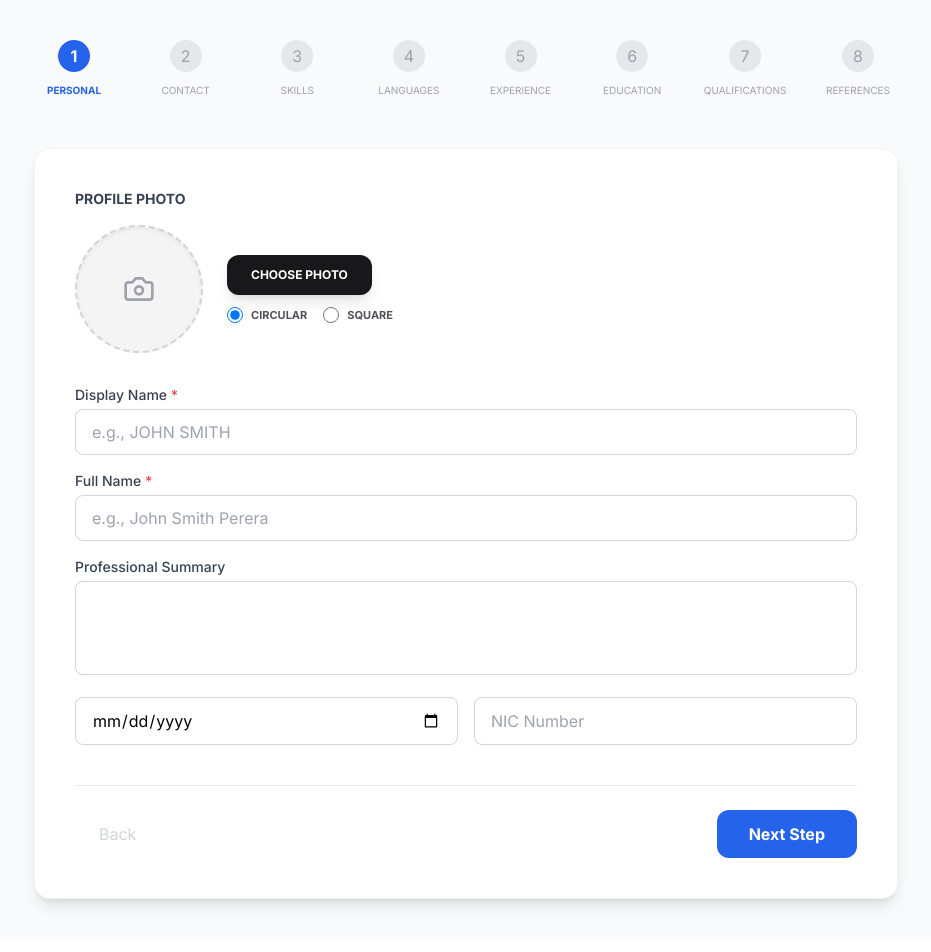
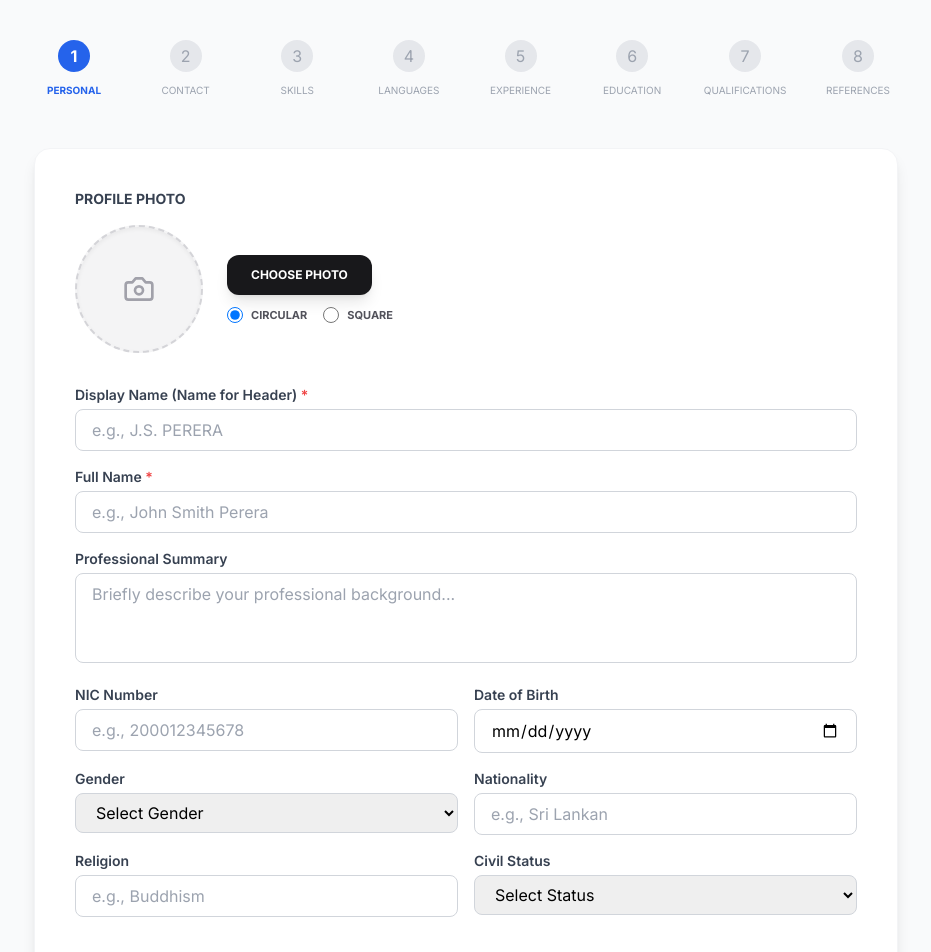
Before and after one commit to ThanushDev/DigiSolutionsCV, a React (Vite) app: page /#/ in a window 1280 px wide. Shown: the top 952 px of the page, without its empty margins (174-1105 px from the left). Built offline with nearby package versions, Linux system fonts and the light colour scheme.

Commit message:
Update PersonalInfo.tsx

```diff
--- a/src/components/FormSections/PersonalInfo.tsx
+++ b/src/components/FormSections/PersonalInfo.tsx
@@ -5,46 +5,122 @@ export function PersonalInfo() {
   const { cvData, updatePersonalInfo } = useCV();
 
   return (
-    <div className="space-y-4 sm:space-y-6">
+    <div className="space-y-6">
       <div className="grid grid-cols-1 md:grid-cols-2 gap-4">
-        {/* Display Name */}
+
+        {/* Display Name - CV එකේ උඩින්ම ලොකුවට වැටෙන නම */}
         <div className="md:col-span-2">
-          <label className="block text-sm font-medium text-gray-700 mb-1">Display Name <span className="text-red-500">*</span></label>
+          <label className="block text-sm font-semibold text-gray-700 mb-1">Display Name (Name for Header) <span className="text-red-500">*</span></label>
           <input
             type="text"
             value={cvData.personalInfo.name}
             onChange={(e) => updatePersonalInfo({ name: e.target.value })}
-            placeholder="e.g., JOHN SMITH"
-            className="w-full px-4 py-2.5 border border-gray-300 rounded-lg focus:ring-2 focus:ring-blue-500 focus:border-transparent transition-all"
+            placeholder="e.g., J.S. PERERA"
+            className="w-full px-4 py-2 border border-gray-300 rounded-lg focus:ring-2 focus:ring-blue-500 outline-none transition-all"
           />
         </div>
 
-        {/* Full Name */}
+        {/* Full Name - Personal Details යටතේ වැටෙන සම්පූර්ණ නම */}
         <div className="md:col-span-2">
-          <label className="block text-sm font-medium text-gray-700 mb-1">Full Name <span className="text-red-500">*</span></label>
+          <label className="block text-sm font-semibold text-gray-700 mb-1">Full Name <span className="text-red-500">*</span></label>
           <input
             type="text"
             value={cvData.personalInfo.fullName}
             onChange={(e) => updatePersonalInfo({ fullName: e.target.value })}
             placeholder="e.g., John Smith Perera"
-            className="w-full px-4 py-2.5 border border-gray-300 rounded-lg focus:ring-2 focus:ring-blue-500 focus:border-transparent transition-all"
+            className="w-full px-4 py-2 border border-gray-300 rounded-lg focus:ring-2 focus:ring-blue-500 outline-none transition-all"
           />
         </div>
 
-        {/* Summary */}
+        {/* Professional Summary */}
         <div className="md:col-span-2">
-          <label className="block text-sm font-medium text-gray-700 mb-1">Professional Summary</label>
+          <label className="block text-sm font-semibold text-gray-700 mb-1">Professional Summary</label>
           <textarea
             value={cvData.personalInfo.description}
             onChange={(e) => updatePersonalInfo({ description: e.target.value })}
             rows={3}
-            className="w-full px-4 py-2.5 border border-gray-300 rounded-lg focus:ring-2 focus:ring-blue-500 focus:border-transparent transition-all resize-none"
+            placeholder="Briefly describe your professional background..."
+            className="w-full px-4 py-2 border border-gray-300 rounded-lg focus:ring-2 focus:ring-blue-500 outline-none transition-all resize-none"
           />
         </div>
 
-        {/* Other Fields (NIC, DOB, etc.) */}
-        <input type="date" value={cvData.personalInfo.dateOfBirth} onChange={(e) => updatePersonalInfo({ dateOfBirth: e.target.value })} className="w-full px-4 py-2.5 border border-gray-300 rounded-lg" />
-        <input type="text" placeholder="NIC Number" value={cvData.personalInfo.nicNumber} onChange={(e) => updatePersonalInfo({ nicNumber: e.target.value })} className="w-full px-4 py-2.5 border border-gray-300 rounded-lg" />
+        {/* NIC Number */}
+        <div>
+          <label className="block text-sm font-semibold text-gray-700 mb-1">NIC Number</label>
+          <input
+            type="text"
+            value={cvData.personalInfo.nicNumber}
+            onChange={(e) => updatePersonalInfo({ nicNumber: e.target.value })}
+            placeholder="e.g., 200012345678"
+            className="w-full px-4 py-2 border border-gray-300 rounded-lg focus:ring-2 focus:ring-blue-500 outline-none transition-all"
+          />
+        </div>
+
+        {/* Date of Birth */}
+        <div>
+          <label className="block text-sm font-semibold text-gray-700 mb-1">Date of Birth</label>
+          <input
+            type="date"
+            value={cvData.personalInfo.dateOfBirth}
+            onChange={(e) => updatePersonalInfo({ dateOfBirth: e.target.value })}
+            className="w-full px-4 py-2 border border-gray-300 rounded-lg focus:ring-2 focus:ring-blue-500 outline-none transition-all"
+          />
+        </div>
+
+        {/* Gender */}
+        <div>
+          <label className="block text-sm font-semibold text-gray-700 mb-1">Gender</label>
+          <select
+            value={cvData.personalInfo.gender}
+            onChange={(e) => updatePersonalInfo({ gender: e.target.value })}
+            className="w-full px-4 py-2 border border-gray-300 rounded-lg focus:ring-2 focus:ring-blue-500 outline-none transition-all"
+          >
+            <option value="">Select Gender</option>
+            <option value="Male">Male</option>
+            <option value="Female">Female</option>
+            <option value="Other">Other</option>
+          </select>
+        </div>
+
+        {/* Nationality */}
+        <div>
+          <label className="block text-sm font-semibold text-gray-700 mb-1">Nationality</label>
+          <input
+            type="text"
+            value={cvData.personalInfo.nationality}
+            onChange={(e) => updatePersonalInfo({ nationality: e.target.value })}
+            placeholder="e.g., Sri Lankan"
+            className="w-full px-4 py-2 border border-gray-300 rounded-lg focus:ring-2 focus:ring-blue-500 outline-none transition-all"
+          />
+        </div>
+
+        {/* Religion */}
+        <div>
+          <label className="block text-sm font-semibold text-gray-700 mb-1">Religion</label>
+          <input
+            type="text"
+            value={cvData.personalInfo.religion}
+            onChange={(e) => updatePersonalInfo({ religion: e.target.value })}
+            placeholder="e.g., Buddhism"
+            className="w-full px-4 py-2 border border-gray-300 rounded-lg focus:ring-2 focus:ring-blue-500 outline-none transition-all"
+          />
+        </div>
+
+        {/* Civil Status */}
+        <div>
+          <label className="block text-sm font-semibold text-gray-700 mb-1">Civil Status</label>
+          <select
+            value={cvData.personalInfo.civilStatus}
+            onChange={(e) => updatePersonalInfo({ civilStatus: e.target.value })}
+            className="w-full px-4 py-2 border border-gray-300 rounded-lg focus:ring-2 focus:ring-blue-500 outline-none transition-all"
+          >
+            <option value="">Select Status</option>
+            <option value="Single">Single</option>
+            <option value="Married">Married</option>
+            <option value="Unmarried">Unmarried</option>
+          </select>
+        </div>
+
       </div>
     </div>
   );
```
